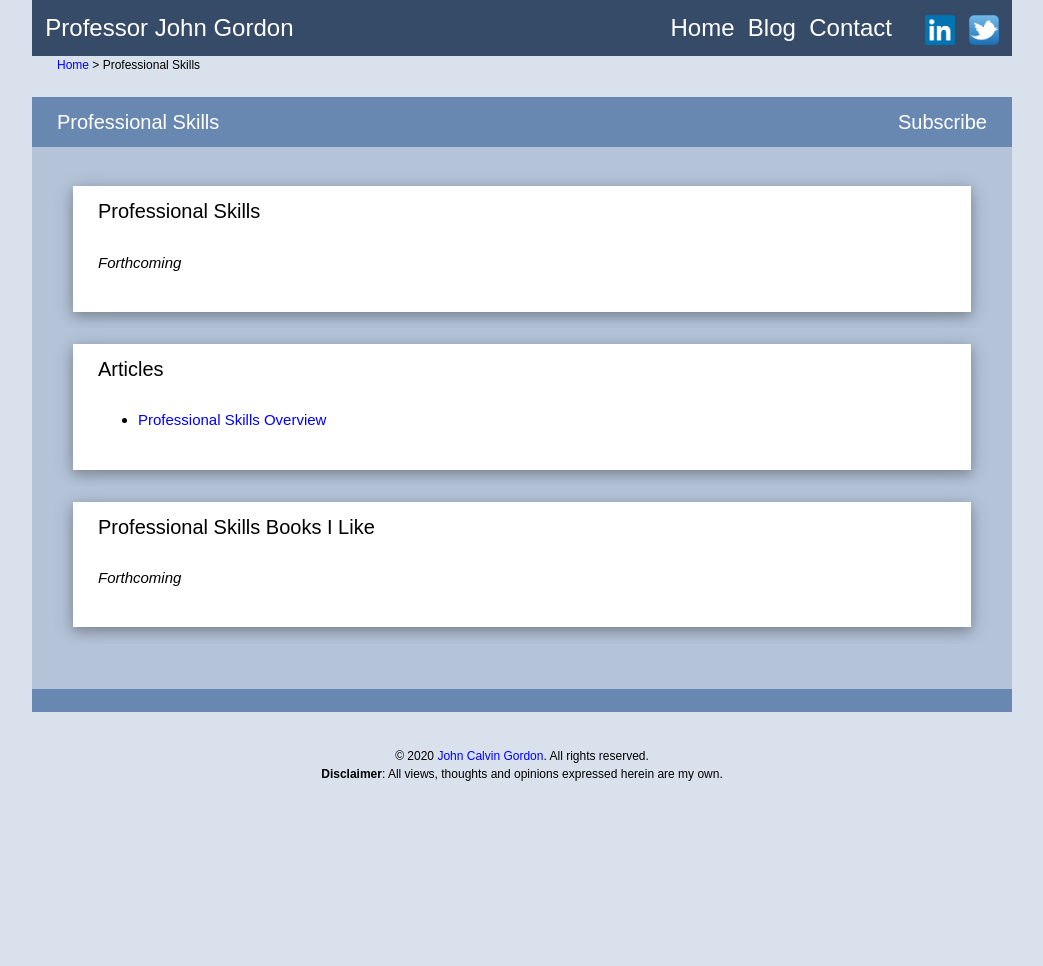
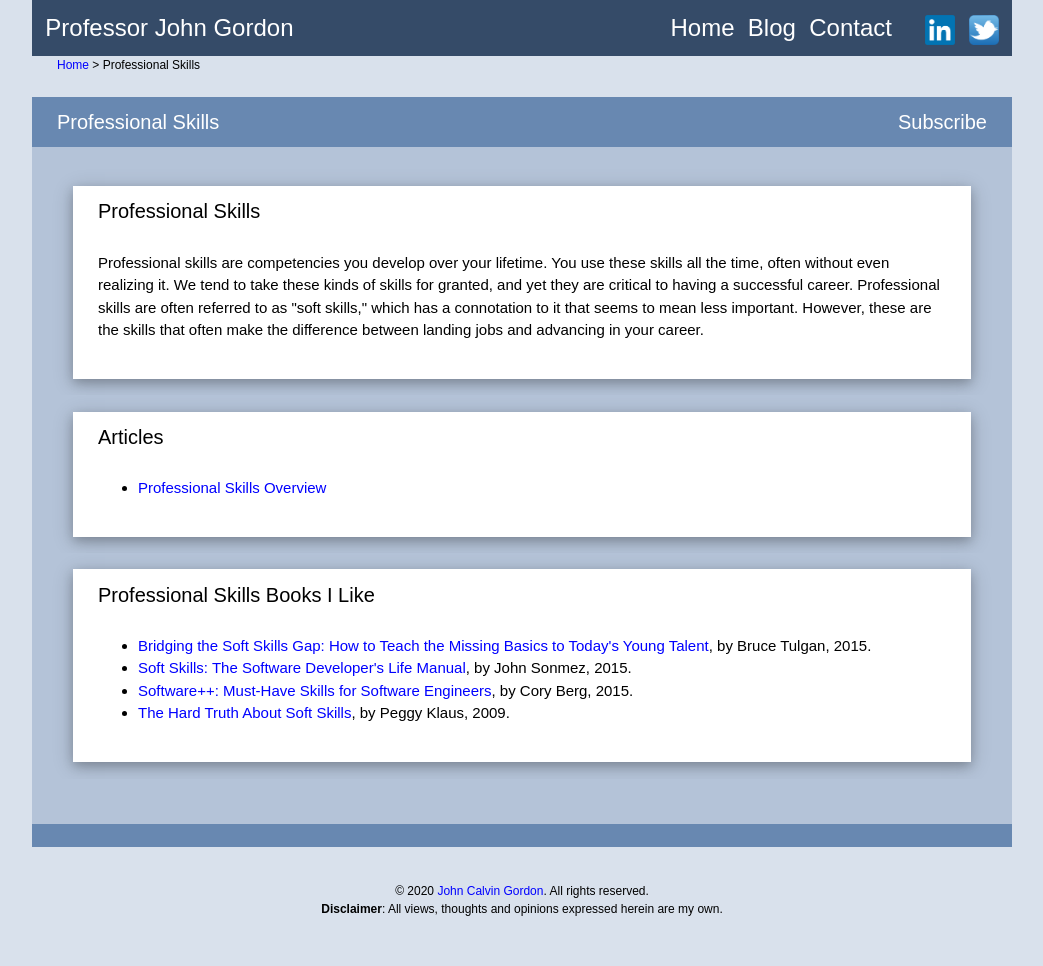
Before and after one commit to professorgordon/professorgordon, a PHP site: page /professionalskills.php in a window 1280 px wide. Shown: the whole page, without its empty margins (118-1161 px from the left). Before the commit the page ends 781 px from the top, so only its background shows below. Run offline with PHP 8.4, Linux system fonts and the light colour scheme; some web fonts are replaced.

Commit message:
Added to books list

```diff
--- a/professionalskills.php
+++ b/professionalskills.php
@@ -73,7 +73,7 @@ body,h1,h2,h3,h4,h5 {font-family: "Raleway", sans-serif}
                 </div>
                 <div class="w3-container">
                   <p>
-                    <i>Forthcoming</i><br>
+                    Professional skills are competencies you develop over your lifetime. You use these skills all the time, often without even realizing it. We tend to take these kinds of skills for granted, and yet they are critical to having a successful career. Professional skills are often referred to as "soft skills," which has a connotation to it that seems to mean less important. However, these are the skills that often make the difference between landing jobs and advancing in your career.
                   </p>
                   <br>
                 </div>
@@ -118,9 +118,20 @@ body,h1,h2,h3,h4,h5 {font-family: "Raleway", sans-serif}
                   <h4>Professional Skills Books I Like</h4>
                 </div>
                 <div class="w3-container">
-                  <p>
-                    <i>Forthcoming</i><br>
-                  </p>
+                  <ul>
+                    <li>
+                      <a style="color:#0000ff;" target="_blank" href="https://www.amazon.com/gp/product/1118725646/ref=as_li_tl?ie=UTF8&camp=1789&creative=9325&creativeASIN=1118725646&linkCode=as2&tag=professorgord-20&linkId=2c415f513c1d4f1d78ea694757976d7c">Bridging the Soft Skills Gap: How to Teach the Missing Basics to Today's Young Talent</a>, by Bruce Tulgan, 2015.
+                    </li>
+                    <li>
+                      <a style="color:#0000ff;" target="_blank" href="https://www.amazon.com/gp/product/1617292397/ref=as_li_tl?ie=UTF8&camp=1789&creative=9325&creativeASIN=1617292397&linkCode=as2&tag=professorgord-20&linkId=dfa87f55b9600aabb09ca07c5461c584">Soft Skills: The Software Developer's Life Manual</a>, by John Sonmez, 2015.
+                    </li>
+                    <li>
+                      <a style="color:#0000ff;" target="_blank" href="https://www.amazon.com/gp/product/B00U4ZRQC6/ref=as_li_tl?ie=UTF8&camp=1789&creative=9325&creativeASIN=B00U4ZRQC6&linkCode=as2&tag=professorgord-20&linkId=5e9312eb99b41b1405f70051fd9b9cea">Software++: Must-Have Skills for Software Engineers</a>, by Cory Berg, 2015.
+                    </li>
+                    <li>
+                      <a style="color:#0000ff;" target="_blank" href="https://www.amazon.com/gp/product/0061284149/ref=as_li_tl?ie=UTF8&camp=1789&creative=9325&creativeASIN=0061284149&linkCode=as2&tag=professorgord-20&linkId=2f402a97baa9a23be26f6fac3ad12009">The Hard Truth About Soft Skills</a>, by Peggy Klaus, 2009.
+                    </li>
+                  </ul>
                   <br>
                 </div>
               </div>
```
